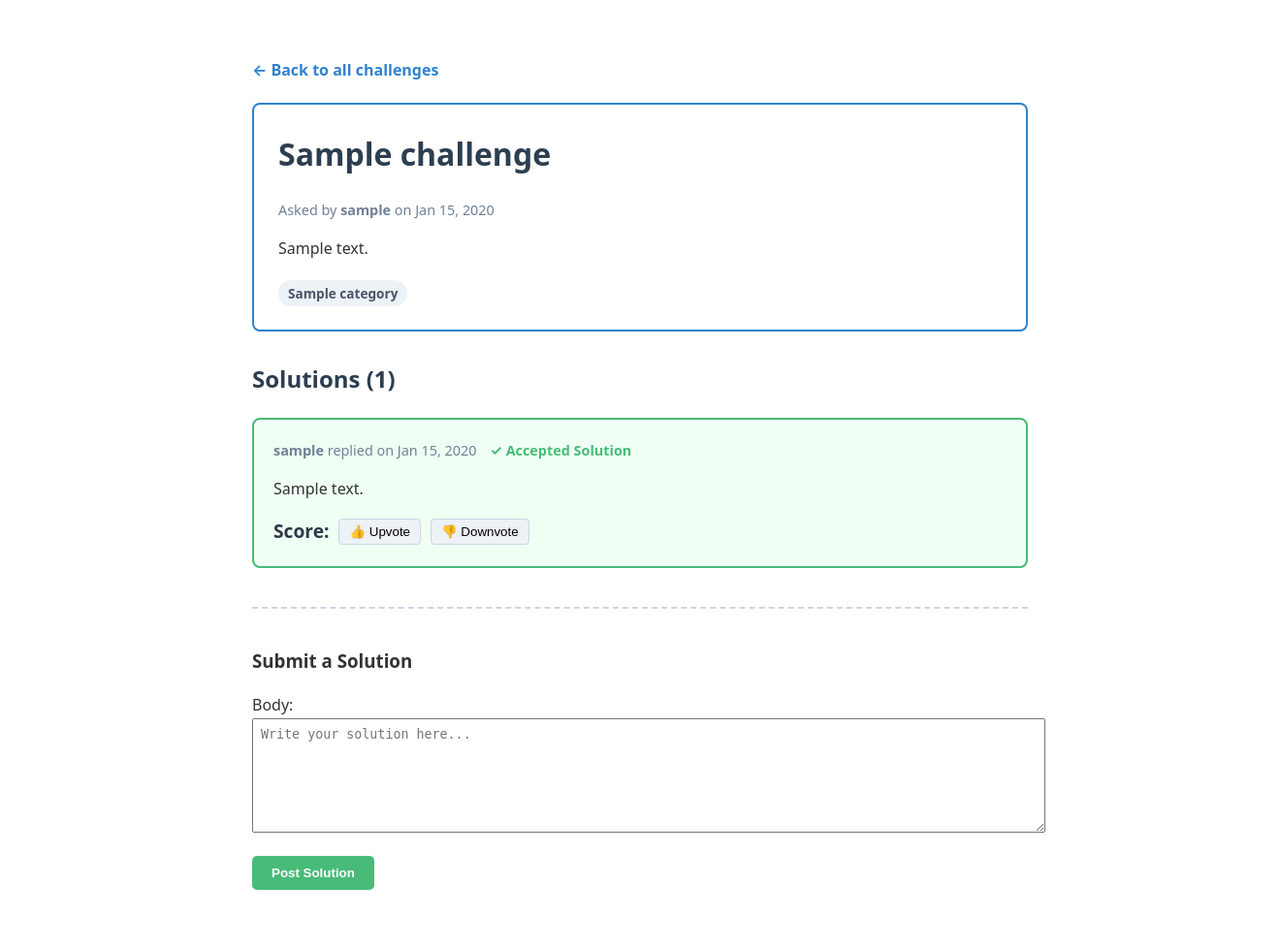
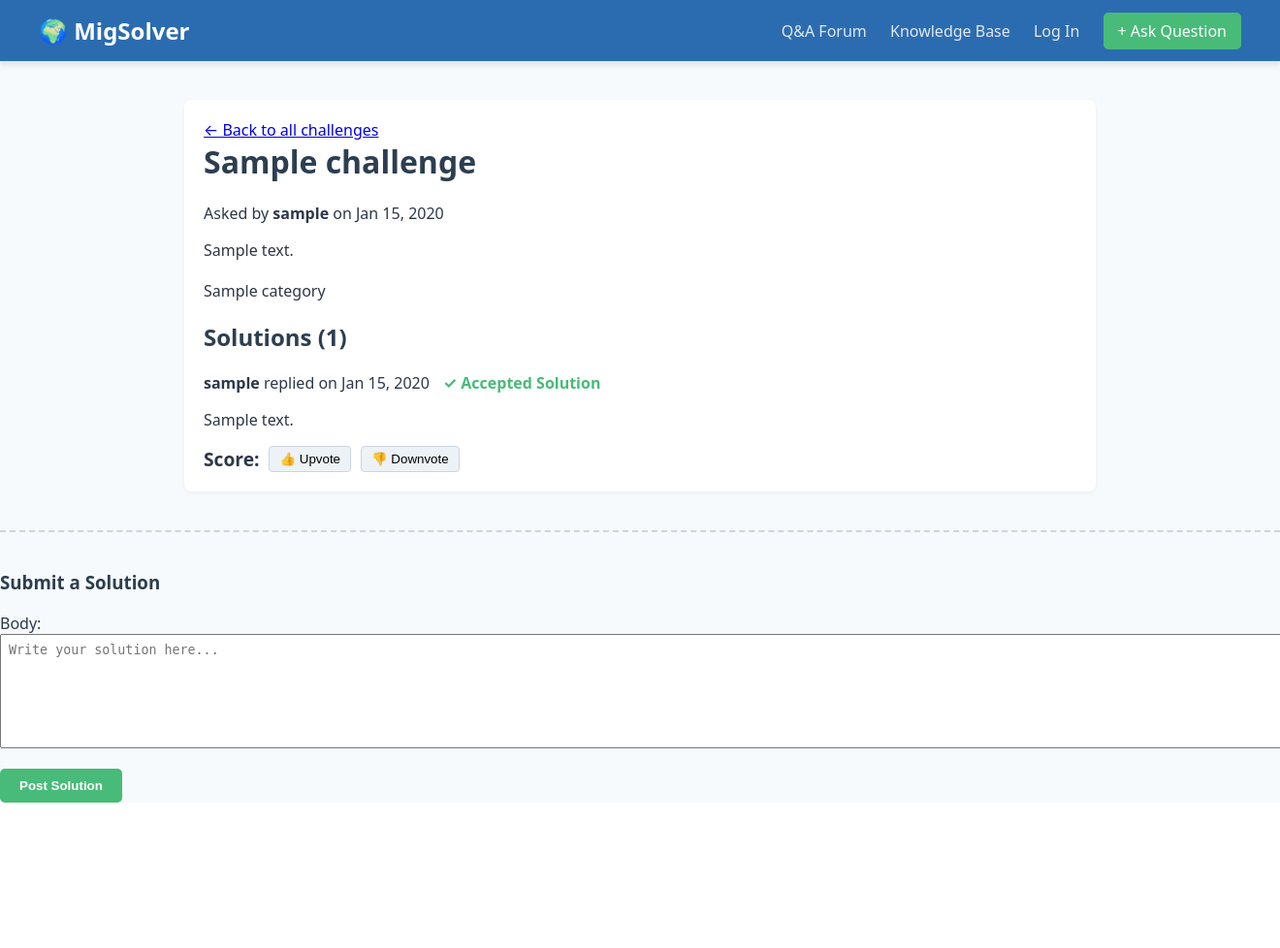
Before and after one commit to O-Karimi/MigSolver, a Django app: page /1/ in a window 1320 px wide; the page is wider, and only the part inside the window is pictured. Shown: that part at 97% size. After the commit the page ends 828 px from the top of that part, so only its background shows below. Run offline with Django 5.2, Linux system fonts and the light colour scheme; tables that the repository leaves empty hold one stand-in row (values such as "Sample post").

Commit message:
feat(core): implement global base template with navigation bar and refactor child templates

```diff
--- a/core/settings.py
+++ b/core/settings.py
@@ -57,10 +57,11 @@ ROOT_URLCONF = "core.urls"
 TEMPLATES = [
     {
         "BACKEND": "django.template.backends.django.DjangoTemplates",
-        "DIRS": [],
+        "DIRS": [BASE_DIR / 'templates'],
         "APP_DIRS": True,
         "OPTIONS": {
             "context_processors": [
+                "django.template.context_processors.debug",
                 "django.template.context_processors.request",
                 "django.contrib.auth.context_processors.auth",
                 "django.contrib.messages.context_processors.messages",
--- a/qanda/templates/qanda/challenge_detail.html
+++ b/qanda/templates/qanda/challenge_detail.html
@@ -1,24 +1,6 @@
-<!DOCTYPE html>
-<html lang="en">
-<head>
-    <meta charset="UTF-8">
-    <meta name="viewport" content="width=device-width, initial-scale=1.0">
-    <title>{{ challenge.title }} - MigSolver</title>
-    <style>
-        body { font-family: system-ui, -apple-system, sans-serif; max-width: 800px; margin: 40px auto; padding: 20px; line-height: 1.6; color: #333; }
-        h1, h2 { color: #2c3e50; }
-        .question-box { border: 2px solid #3182ce; padding: 25px; border-radius: 8px; margin-bottom: 30px; }
-        .solution-box { border: 1px solid #e2e8f0; padding: 20px; border-radius: 8px; margin-bottom: 15px; background: #f8fafc; }
-        .accepted { border-color: #48bb78; background: #f0fff4; border-width: 2px; }
-        .tag { background: #edf2f7; color: #4a5568; padding: 4px 10px; border-radius: 15px; font-size: 0.85em; margin-right: 5px; font-weight: bold; }
-        .meta { color: #718096; font-size: 0.9em; margin-bottom: 15px; }
-        a { color: #3182ce; text-decoration: none; }
-        a:hover { text-decoration: underline; }
-        .back-link { display: inline-block; margin-bottom: 20px; font-weight: bold; }
-    </style>
-</head>
-<body>
+{% extends "base.html" %}
 
+{% block content %}
     <a href="{% url 'qanda:challenge_list' %}" class="back-link">&larr; Back to all challenges</a>
 
     <div class="question-box">
@@ -77,5 +59,4 @@
             <button type="submit" style="background: #48bb78; color: white; border: none; padding: 10px 20px; border-radius: 5px; cursor: pointer; font-weight: bold;">Post Solution</button>
         </form>
     </div>
-</body>
-</html>
+{% endblock %}
--- /dev/null
+++ b/templates/base.html
@@ -0,0 +1,52 @@
+<!DOCTYPE html>
+<html lang="en">
+<head>
+    <meta charset="UTF-8">
+    <meta name="viewport" content="width=device-width, initial-scale=1.0">
+    <title>MigSolver</title>
+    <style>
+        body { font-family: system-ui, -apple-system, sans-serif; margin: 0; padding: 0; background-color: #f7fafc; color: #2d3748; }
+
+        /* Global Navigation Bar */
+        .navbar { background-color: #2b6cb0; padding: 15px 40px; display: flex; justify-content: space-between; align-items: center; color: white; box-shadow: 0 4px 6px rgba(0,0,0,0.1); }
+        .nav-brand { font-size: 1.5em; font-weight: bold; text-decoration: none; color: white; }
+        .nav-links a { color: #e2e8f0; text-decoration: none; margin-left: 20px; font-weight: 500; transition: color 0.2s; }
+        .nav-links a:hover { color: white; }
+        .nav-btn { background-color: #48bb78; padding: 8px 15px; border-radius: 5px; margin-left: 20px; color: white !important; font-weight: bold; }
+
+        /* Master Container for all child pages */
+        .container { max-width: 900px; margin: 40px auto; padding: 20px; background: white; border-radius: 8px; box-shadow: 0 2px 4px rgba(0,0,0,0.05); }
+
+        /* Global Element Styles */
+        h1, h2, h3 { color: #2c3e50; }
+        hr { border: 0; border-top: 1px solid #e2e8f0; margin: 20px 0; }
+    </style>
+</head>
+<body>
+
+    <nav class="navbar">
+        <a href="{% url 'qanda:challenge_list' %}" class="nav-brand">🌍 MigSolver</a>
+        <div class="nav-links">
+            <a href="{% url 'qanda:challenge_list' %}">Q&A Forum</a>
+            <a href="{% url 'wiki:article_list' %}">Knowledge Base</a>
+
+            {% if user.is_authenticated %}
+                <span style="margin-left: 20px; color: #a0aec0;">Hi, {{ user.username }}</span>
+                {% if user.is_staff %}
+                    <a href="/admin/">Admin Panel</a>
+                {% endif %}
+            {% else %}
+                <a href="/admin/login/">Log In</a>
+            {% endif %}
+
+            <a href="{% url 'qanda:ask_challenge' %}" class="nav-btn">+ Ask Question</a>
+        </div>
+    </nav>
+
+    <div class="container">
+        {% block content %}
+        {% endblock %}
+    </div>
+
+</body>
+</html>
```
Also changed, not shown: qanda/templates/qanda/ask_challenge.html (+4 -14 lines), qanda/templates/qanda/challenge_list.html (+6 -19 lines), wiki/templates/wiki/article_detail.html (+4 -14 lines), wiki/templates/wiki/article_list.html (+4 -15 lines).
